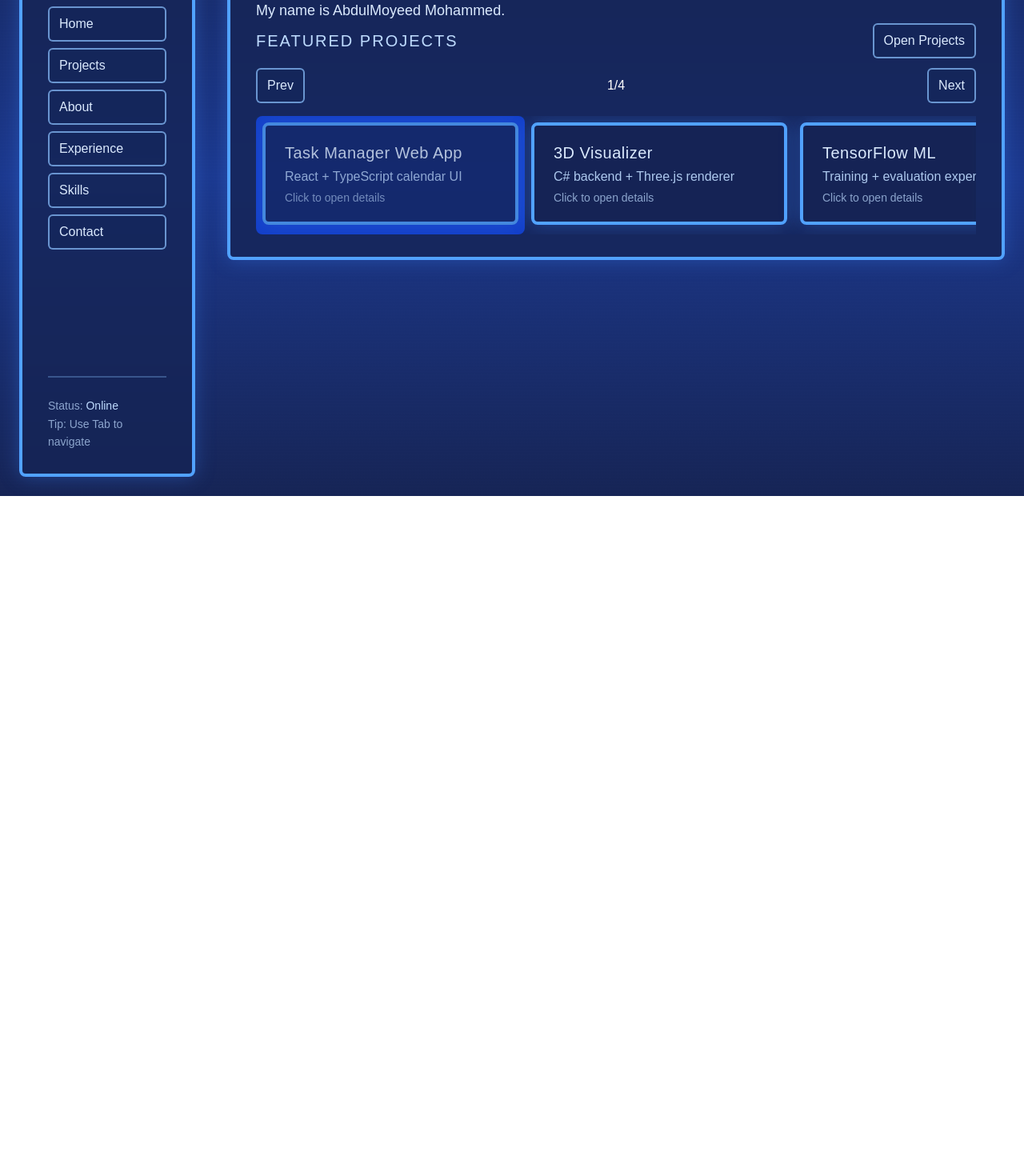
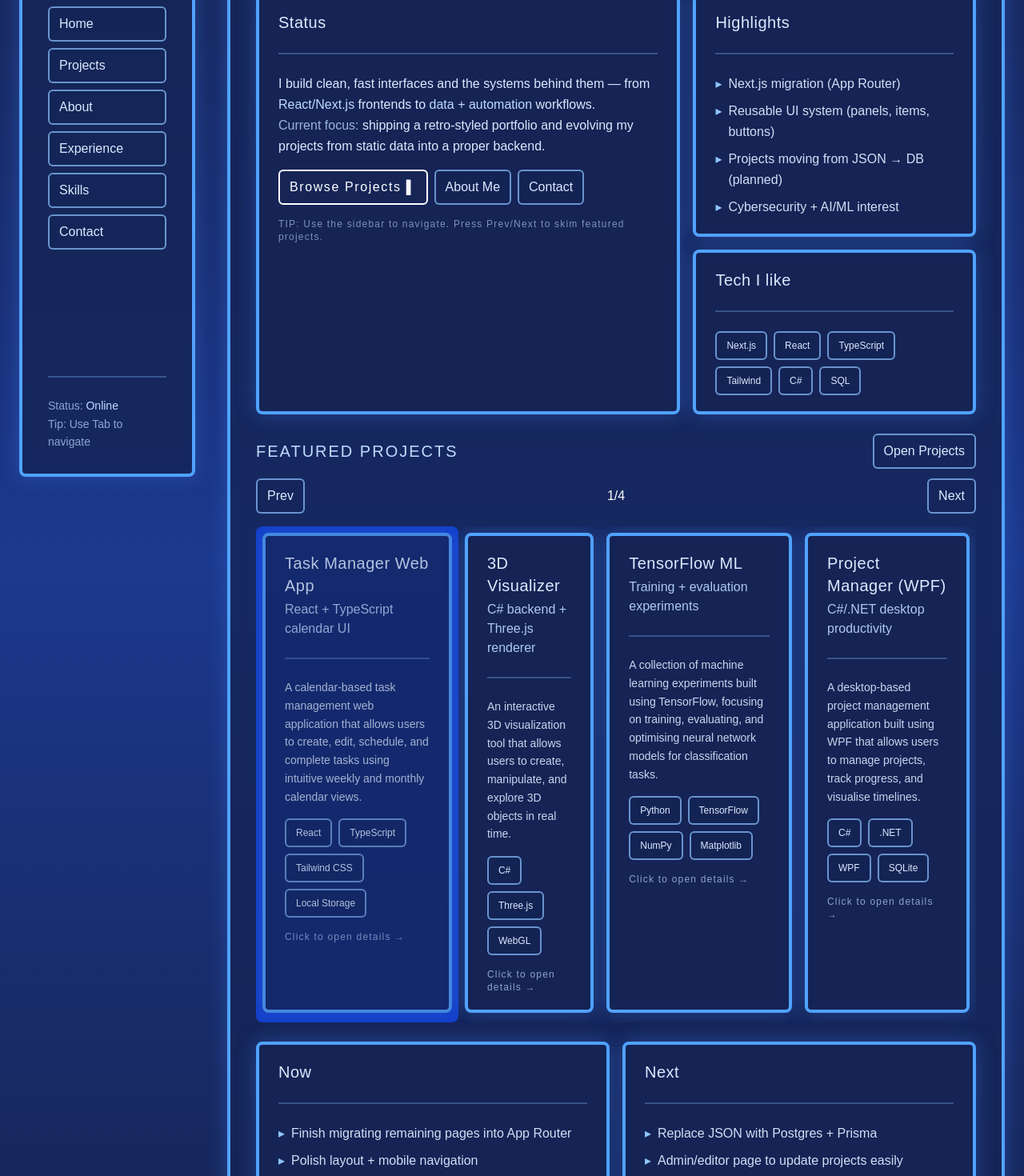
Before and after one commit to aefff/reworked_portfolio, a Next.js app: page /home in a window 1280 px wide. Shown: the part 180-1650 px from the top of the page at 80% size. Before the commit the page ends 800 px from the top, so only its background shows below. Built offline with nearby package versions, Linux system fonts and the light colour scheme; a web font is replaced by a local one.

Commit message:
touched up front page

```diff
--- a/app/globals.css
+++ b/app/globals.css
@@ -16,7 +16,7 @@
 
 @layer components {
     .startbtn {
-        @apply px-3 py-1 border-2 rounded-md border-white bg-blue-950 text-white transition-all duration-500 tracking-widest place-content-center;
+        @apply px-3 py-1 border-2 rounded-md border-white bg-blue-950 text-white transition-all duration-500 tracking-widest place-content-center cursor-pointer;
     }
 
     .startbtn:hover,
@@ -25,7 +25,7 @@
     }
 
     .btn-ghost {
-        @apply px-3 py-2 border-2 rounded-md border-blue-300/70 text-blue-100 bg-blue-950/30 transition-all duration-300;
+        @apply px-3 py-2 border-2 rounded-md border-blue-300/70 text-blue-100 bg-blue-950/30 transition-all duration-300 cursor-pointer;
     }
 
     .btn-ghost:hover,
--- a/app/home/page.tsx
+++ b/app/home/page.tsx
@@ -7,42 +7,150 @@ import Carousel from "@/components/Carousel";
 import BackButton from "@/components/BackButton";
 
 export default function Page() {
-    const {projects} = useProjectManager();
+    const { projects } = useProjectManager();
+
+    const featured = projects.slice(0, 6);
 
     return (
         <NewPage>
-            <div className="flex flex-wrap justify-between gap-3">
-                <h1 className="section-title m-0">Welcome</h1>
-                <div className="flex gap-2">
-                    <BackButton/>
+            <div className="flex flex-wrap items-start justify-between gap-3">
+                <div>
+                    <h1 className="section-title m-0">Welcome</h1>
+                    <p className="text-blue-200/80 tracking-wide mt-1">
+                        AbdulMoyeed Mohammed · Software Engineering
+                    </p>
+                </div>
+
+                <div className="flex gap-2 items-center">
+                    <BackButton />
                 </div>
             </div>
 
-            <div className="divider"/>
+            <div className="divider" />
 
-            <div className="text-lg text-blue-100 leading-relaxed">
-                <div className="text-blue-200">About me:</div>
-                My name is AbdulMoyeed Mohammed.
+            <div className="grid gap-4 md:grid-cols-[1.2fr_0.8fr]">
+                <section className="item">
+                    <div className="item-title">Status</div>
+                    <div className="divider" />
+                    <p className="text-blue-100 leading-relaxed mt-3">
+                        I build clean, fast interfaces and the systems behind them — from{" "}
+                        <span className="text-blue-200">React/Next.js</span> frontends to{" "}
+                        <span className="text-blue-200">data + automation</span> workflows.
+                        <br />
+                        <span className="text-blue-200/80">
+              Current focus:
+            </span>{" "}
+                        shipping a retro-styled portfolio and evolving my projects from static data into a proper backend.
+                    </p>
+
+                    <div className="mt-4 flex flex-wrap gap-2">
+                        <Link className="startbtn" href="/projects">
+                            Browse Projects <span className="blink">▌</span>
+                        </Link>
+                        <Link className="btn-ghost" href="/about">
+                            About Me
+                        </Link>
+                        <Link className="btn-ghost" href="/contact">
+                            Contact
+                        </Link>
+                    </div>
+
+                    <div className="mt-4 text-xs tracking-widest text-blue-200/60">
+                        TIP: Use the sidebar to navigate. Press Prev/Next to skim featured projects.
+                    </div>
+                </section>
+
+                <aside className="grid gap-4">
+                    <div className="item">
+                        <div className="item-title">Highlights</div>
+                        <div className="divider" />
+                        <ul className="bullets mt-3">
+                            <li>Next.js migration (App Router)</li>
+                            <li>Reusable UI system (panels, items, buttons)</li>
+                            <li>Projects moving from JSON → DB (planned)</li>
+                            <li>Cybersecurity + AI/ML interest</li>
+                        </ul>
+                    </div>
+
+                    <div className="item">
+                        <div className="item-title">Tech I like</div>
+                        <div className="divider" />
+                        <div className="mt-3 flex flex-wrap gap-2">
+                            <span className="btn-ghost text-xs">Next.js</span>
+                            <span className="btn-ghost text-xs">React</span>
+                            <span className="btn-ghost text-xs">TypeScript</span>
+                            <span className="btn-ghost text-xs">Tailwind</span>
+                            <span className="btn-ghost text-xs">C#</span>
+                            <span className="btn-ghost text-xs">SQL</span>
+                        </div>
+                    </div>
+                </aside>
             </div>
 
-            <div className="flex items-center justify-between gap-3">
-                <h2 className="text-xl tracking-widest text-blue-200 uppercase">Featured Projects</h2>
+            <div className="mt-6 flex items-center justify-between gap-3">
+                <h2 className="text-xl tracking-widest text-blue-200 uppercase">
+                    Featured Projects
+                </h2>
                 <Link className="btn-ghost" href="/projects">
                     Open Projects
                 </Link>
             </div>
 
             <Carousel>
-                {projects.map((project, i) => (
-                    <Link href={`/projects/${encodeURIComponent(project.id)}`}
-                          className="snap-start min-w-65 md:min-w-[320px] item hover:shadow-[0_0_25px_rgba(250,204,21,0.25)] transition-all opacity-100"
-                          key={i}>
+                {featured.map((project) => (
+                    <Link
+                        href={`/projects/${encodeURIComponent(project.id)}`}
+                        className="item block w-full relative hover:shadow-[0_0_25px_rgba(250,204,21,0.25)] transition-all"
+                        key={project.id}
+                    >
                         <div className="item-title">{project.title}</div>
                         <div className="item-subtitle">{project.subtitle}</div>
-                        <div className="item-meta">Click to open details</div>
+
+                        <div className="divider" />
+
+                        <p className="text-blue-100/90 text-sm leading-relaxed mt-3">
+                            {project.description}
+                        </p>
+
+                        <div className="mt-4 flex flex-wrap gap-2">
+                            {project.stack.slice(0, 4).map((t) => (
+                                <span key={t} className="btn-ghost text-xs">
+                  {t}
+                </span>
+                            ))}
+                            {project.stack.length > 4 && (
+                                <span className="btn-ghost text-xs">+{project.stack.length - 4}</span>
+                            )}
+                        </div>
+
+                        <div className="mt-4 text-xs text-blue-200/70 tracking-widest">
+                            Click to open details →
+                        </div>
                     </Link>
                 ))}
             </Carousel>
+
+            <div className="mt-6 grid gap-4 md:grid-cols-2">
+                <div className="item">
+                    <div className="item-title">Now</div>
+                    <div className="divider" />
+                    <ul className="bullets mt-3">
+                        <li>Finish migrating remaining pages into App Router</li>
+                        <li>Polish layout + mobile navigation</li>
+                        <li>Improve project detail pages and write-ups</li>
+                    </ul>
+                </div>
+
+                <div className="item">
+                    <div className="item-title">Next</div>
+                    <div className="divider" />
+                    <ul className="bullets mt-3">
+                        <li>Replace JSON with Postgres + Prisma</li>
+                        <li>Admin/editor page to update projects easily</li>
+                        <li>Search + tags + filters across projects</li>
+                    </ul>
+                </div>
+            </div>
         </NewPage>
-    )
+    );
 }
--- a/app/projects/[projectId]/page.tsx
+++ b/app/projects/[projectId]/page.tsx
@@ -59,7 +59,7 @@ export default function Page({params}: { params: Promise<Params> }) {
                         )
                     }
 
-                    <Link href="/projects" className="btn-ghost">Back</Link>
+                    <BackButton/>
                 </div>
             </div>
 
--- a/components/Carousel.tsx
+++ b/components/Carousel.tsx
@@ -9,8 +9,8 @@ export default function Carousel({children}: { children: ReactNode }) {
 
     const [selected, setSelected] = useState(0);
 
-    useEffect(() => {
-        const el = itemRefs.current[selected];
+    const scrollTo = (i: number) => {
+        const el = itemRefs.current[i];
         if (!el) return;
 
         el.scrollIntoView({
@@ -18,14 +18,27 @@ export default function Carousel({children}: { children: ReactNode }) {
             inline: "start",
             block: "nearest",
         });
-    }, [selected]);
+    };
 
     return (
         <div className="pt-3">
             <div className="flex justify-between items-center my-scroll-container">
-                <button className="btn-ghost" onClick={() => setSelected(selected - 1 < 0 ? items.length - 1 : selected - 1)}>Prev</button>
+                <button className="btn-ghost" onClick={() => {
+                        const next = selected - 1 < 0 ? items.length - 1 : selected - 1;
+                        setSelected(next);
+                        scrollTo(next);
+                    }}
+                >
+                    Prev
+                </button>
                 <p>{`${selected + 1 + "/" + items.length}`}</p>
-                <button className="btn-ghost" onClick={() => setSelected(selected + 1 >= items.length ? 0 : selected + 1)}>Next
+                <button className="btn-ghost" onClick={() => {
+                        const next = selected + 1 >= items.length ? 0 : selected + 1;
+                        setSelected(next);
+                        scrollTo(next);
+                    }}
+                >
+                    Next
                 </button>
             </div>
             <div className="my-scroll-container mt-4 flex flex-row overflow-x-auto">
```
